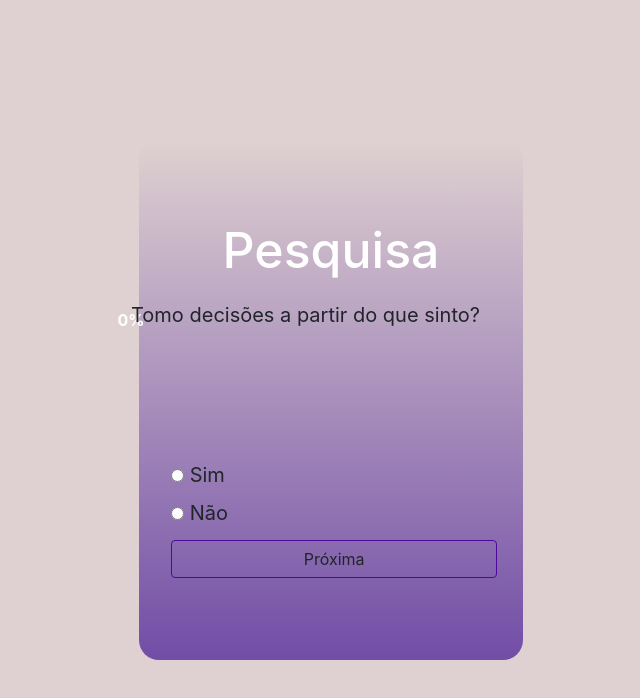
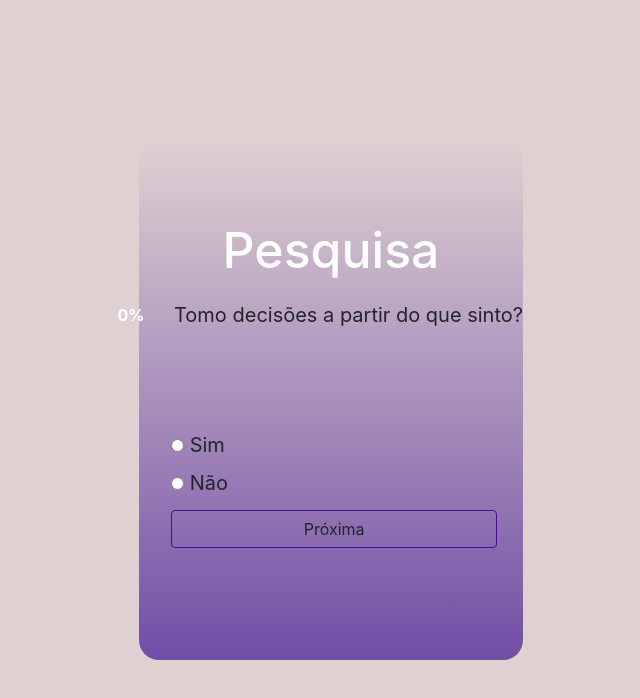
Before and after one commit to FahaTrader/NewQuest, a plain HTML site: page index.html in a window 1280 px wide. Both pictures are taken after typing "Sample", "Sample", "2020-01-15" into the empty fields and a click on the button "Vamos começar". Shown: the whole page, without its empty margins (309-949 px from the left). Drawn offline with nearby package versions, Linux system fonts and the light colour scheme.

Commit message:
Update styles.css

```diff
--- a/css/styles.css
+++ b/css/styles.css
@@ -146,7 +146,7 @@ input:valid ~ label {
 
 .btn-perg{
     position: absolute;
-    top: 400px;
+    top: 370px;
     left: 32px;
 }
 
@@ -224,6 +224,7 @@ input:valid ~ label {
 #question-container p{
     position: absolute;
     top: 160px;
+    left: 35px;
     font-size: 20px;
     max-width: 400px;
     color: #FFF:
@@ -231,7 +232,7 @@ input:valid ~ label {
 
 .container-option{
     position: absolute;
-    top: 320px;
+    top: 290px;
     left: 32px;
     font-size: 20px;
 }
@@ -245,7 +246,7 @@ input:valid ~ label {
     width: 100%;
     margin-bottom: 10px;
     position: relative;
-    margin-top: 25px;
+    margin-top: 20px;
 }
 
 #progress-bar {
```
